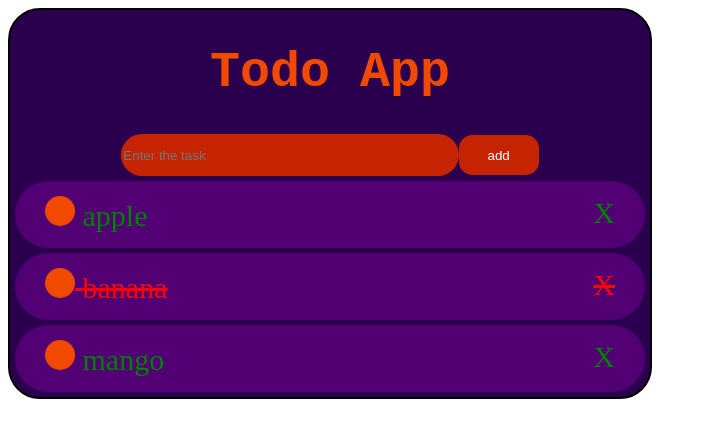
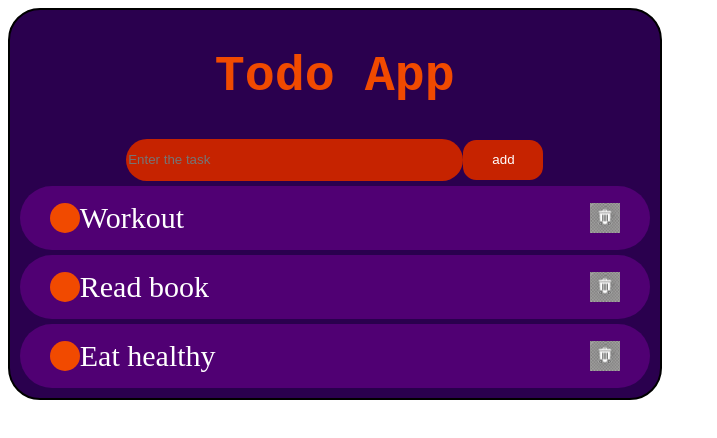
Before and after one commit to NiSHAN808/TODO-REACT, a React (Vite) app: page / in a window 1280 px wide. Shown: the top 438 px of the page, without its empty margins (0-717 px from the left). Built offline with nearby package versions, Linux system fonts and the light colour scheme.

Commit message:
complete working app

```diff
--- a/src/assets/TodoApp.css
+++ b/src/assets/TodoApp.css
@@ -11,6 +11,7 @@
 border: solid 2px black;
 border-radius: 2em;
 max-width: 40em;
+padding: 0.3em;
 }
 .todo-app h1{
     font-family: monospace; text-align: center;
@@ -54,13 +55,18 @@ max-width: 40em;
 .task-list li{
     background-color: var(--dark1);
     margin: 5px;
-
-
     border-radius: 2em;
     padding: 0.5em 1em;
     display: flex;
     justify-content:space-between;
-    margin-left: -px;
+    align-items: center;
+
+    color: white;
+}
+.parent-of-status-and-task{
+    display: inline-flex;
+    align-items: center;
+
 }
 .status-box{
     display: inline-block;
@@ -69,3 +75,14 @@ max-width: 40em;
     border-radius: 50%;
     background-color: var(--bright1);
 }
+.delete-box{
+    display: inline-block;
+    height: 1em;
+    width: 1em;
+    border-radius: 0.2em;
+    background-color: var(--bright1);
+}
+.delete-box img{
+
+    height: 100%;
+}
--- a/src/assets/TodoApp.jsx
+++ b/src/assets/TodoApp.jsx
@@ -1,12 +1,13 @@
 import React, { useState, useEffect, useRef } from "react";
 import './TodoApp.css';
+import dustbeen from './dustbeen.webp';
 function TodoApp() {
     let inputref = useRef(null);
 
     let [tasks, setTask] = useState([
-        { tak: "apple", status: true },
-        { tak: "banana", status: false },
-        { tak: "mango", status: true }
+        { tak: "Workout", status: true },
+        { tak: "Read book", status: true },
+        { tak: "Eat healthy", status: true }
     ]);
 
     function handleAddBtn() {
@@ -46,13 +47,13 @@ function TodoApp() {
                 <ul>
 
                     {tasks.map((task, index) => (
-                        <li className="list" key={index} style={task.status ? { color: "green" } : { color: "red", textDecoration: "line-through" }}>
-                            <span >
-                                <span className="status-box"onClick={() => handleStatusChange(index)}></span>
-                                <span >  {task.tak}
+                        <li className="list" key={index}>
+                            <span className="parent-of-status-and-task">
+                                <span className="status-box" onClick={() => handleStatusChange(index)}>{task.status ? "" : ("✓")}</span>
+                                <span style={task.status ? {} : { textDecoration: "line-through" }} >  {task.tak}
                                 </span>
-                                </span>
-                            <span onClick={() => handleDelBtn(index)} >{task.status ? ("X") : "X"}
+                            </span>
+                            <span className="delete-box" onClick={() => handleDelBtn(index)} ><img src={dustbeen} />
                             </span>
                         </li>
                     ))}
```
Also changed, not shown: src/assets/dustbeen.webp (added).
